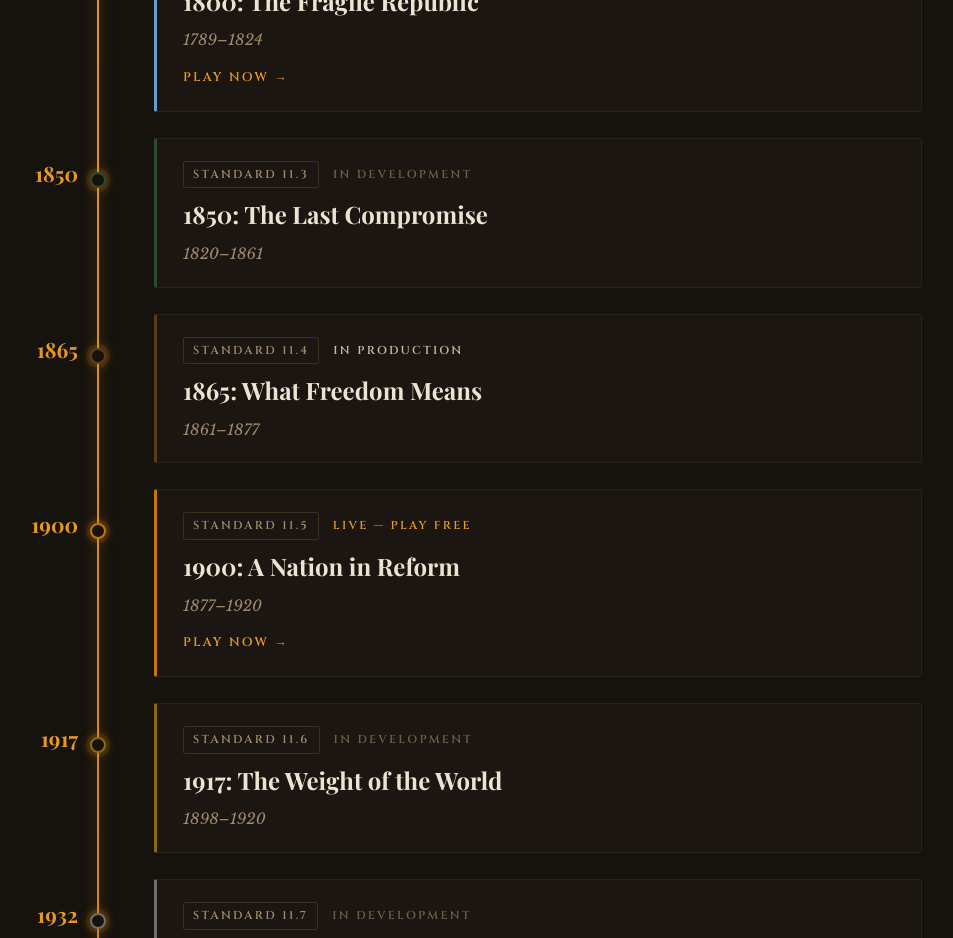
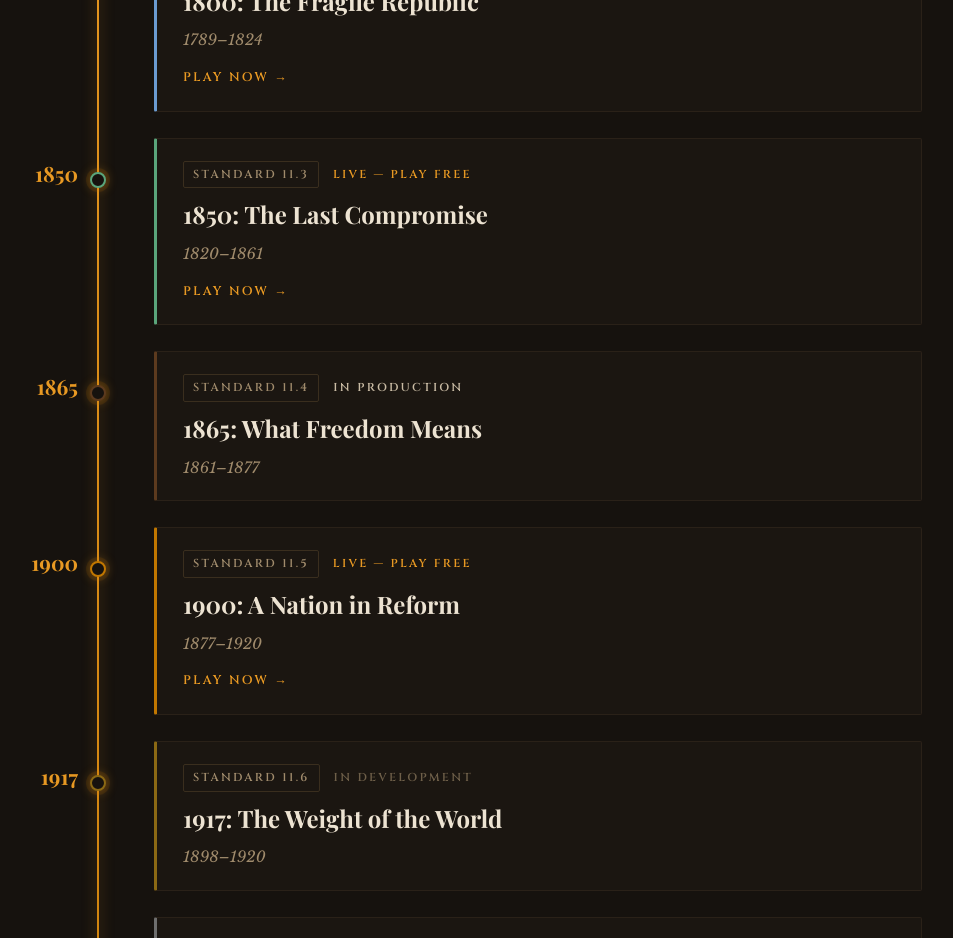
Before and after one commit to BryanKelley-Talon/flashpoint-landing, a React (Vite) app: page / in a window 1280 px wide. Shown: the part 1420-2358 px from the top of the page, without its empty margins (166-1119 px from the left). Built offline with nearby package versions, Linux system fonts and the light colour scheme; a web font is replaced by a local one.

Commit message:
Mark 11.3 live → last-compromise.flashpointhistory.com; canon accent token #5AA57B

```diff
--- a/src/App.jsx
+++ b/src/App.jsx
@@ -10,7 +10,7 @@ import { useEffect, useRef, useState } from "react";
 const GAMES = [
   { std: "11.1", year: "1776", title: "The Question That Started Everything", period: "1607–1789", accent: "#7B3F00", status: "live", url: "https://founding.flashpointhistory.com" },
   { std: "11.2", year: "1800", title: "The Fragile Republic", period: "1789–1824", accent: "#6B9BD1", status: "live", url: "https://early-republic.flashpointhistory.com" },
-  { std: "11.3", year: "1850", title: "The Last Compromise", period: "1820–1861", accent: "#2C4A2E", status: "planned" },
+  { std: "11.3", year: "1850", title: "The Last Compromise", period: "1820–1861", accent: "#5AA57B", status: "live", url: "https://last-compromise.flashpointhistory.com" },
   { std: "11.4", year: "1865", title: "What Freedom Means", period: "1861–1877", accent: "#5C3A1E", status: "next" },
   { std: "11.5", year: "1900", title: "A Nation in Reform", period: "1877–1920", accent: "#C17700", status: "live", url: "https://progressive-era.flashpointhistory.com" },
   { std: "11.6", year: "1917", title: "The Weight of the World", period: "1898–1920", accent: "#8B6914", status: "planned" },
```
